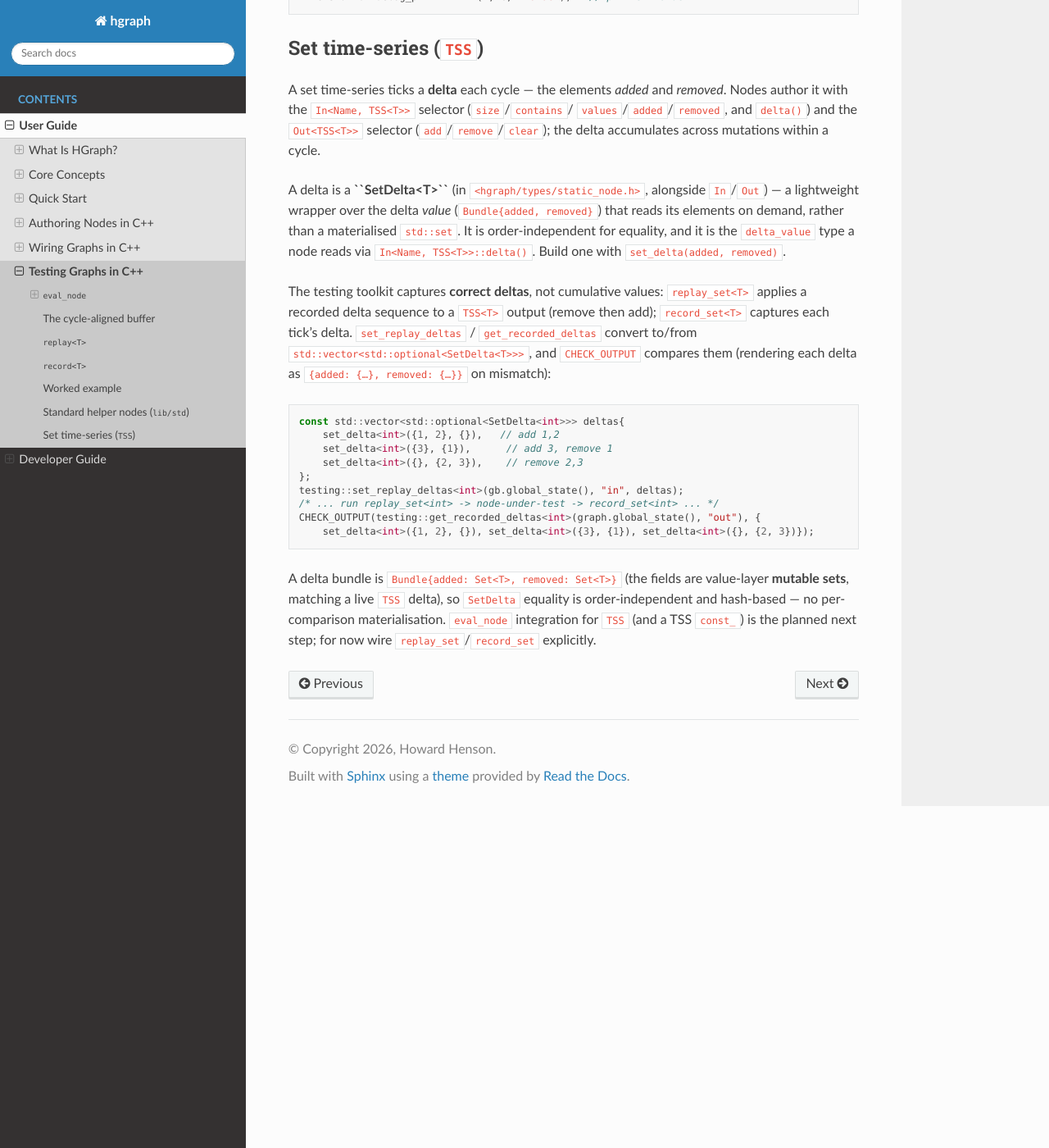
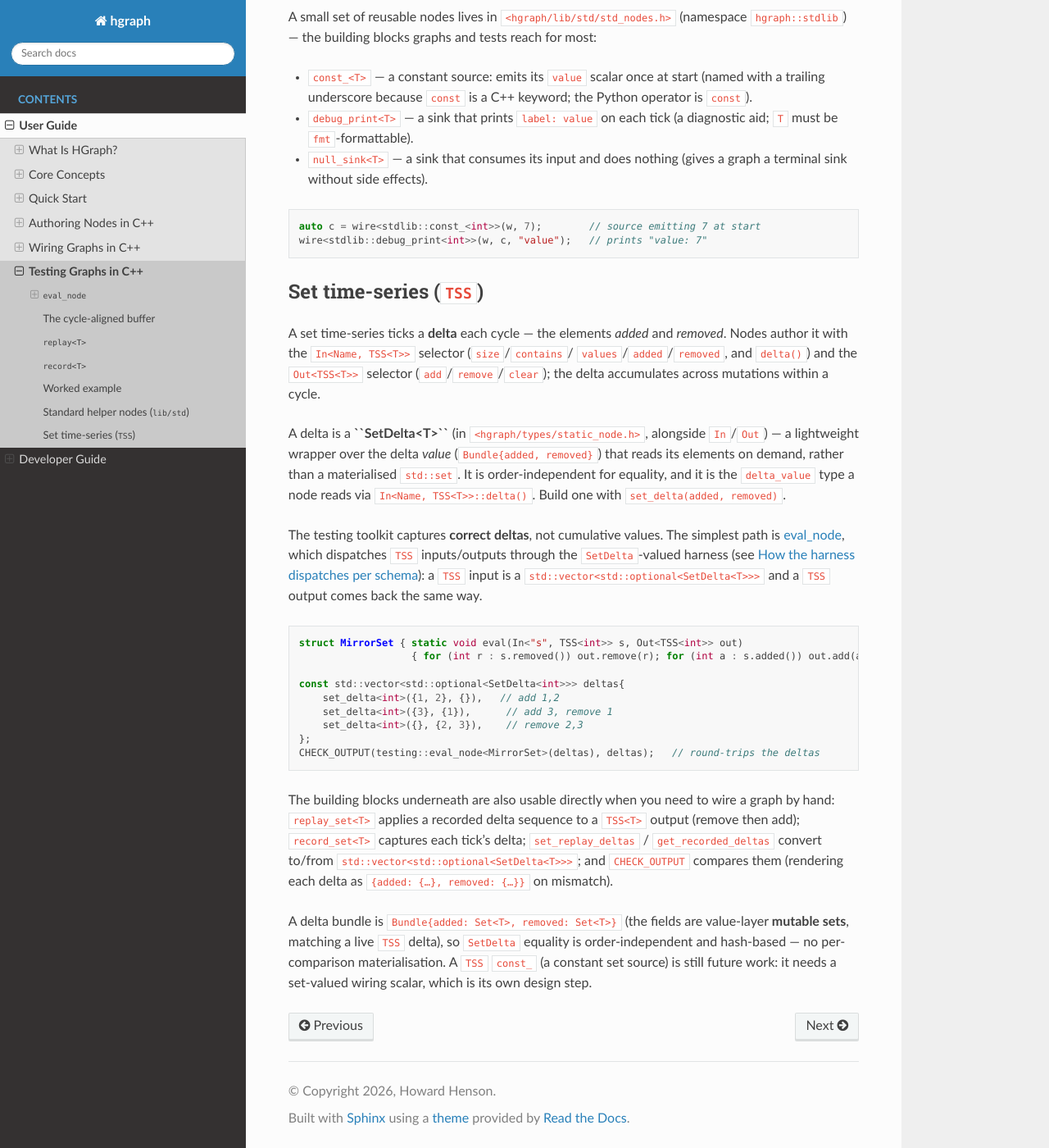
Before and after one commit to hhenson/hg_cpp, a Sphinx documentation site: the page built from docs/source/user_guide/testing_graphs_cpp.rst, in a window 1280 px wide and 1400 px high, scrolled down 4146 px. Shown: the whole window at 82% size. Built offline with Sphinx 7.4.7 and the Read the Docs theme 3.1.0, drawn with Linux system fonts in a browser that asks for light colours; some of the changed text lies outside the part shown.

Commit message:
improve set_delta

```diff
--- a/docs/source/user_guide/testing_graphs_cpp.rst
+++ b/docs/source/user_guide/testing_graphs_cpp.rst
@@ -72,10 +72,26 @@ input may be a braced list (its type is inferred); later inputs are passed as
    CHECK_OUTPUT(testing::eval_node<Sum>({1, none, 3}, rhs), {11, 21, 33});  // lhs persists at cycle 1
 
 The first parameter must be a time-series input, and the node must have exactly one
-output. ``eval_node`` currently drives **scalar** ``TS<T>`` inputs/outputs; set
-time-series (``TSS``) are tested with ``replay_set``/``record_set`` (see *Set
-time-series* below). Other container types (``TSB``/``TSL``/``TSD``/``TSW``) are a
-future extension, gated on their ``In``/``Out`` selectors.
+output. ``eval_node`` drives both **scalar** ``TS<T>`` and **set** ``TSS<T>`` inputs
+and outputs: a ``TSS`` input/output exchanges a per-cycle ``SetDelta<T>`` rather than a
+bare value (see *Set time-series* below). Other container types
+(``TSB``/``TSL``/``TSD``/``TSW``) are a future extension — each is one new
+``ts_harness`` specialisation (see below) plus its ``replay``/``record`` pair.
+
+.. _ts-harness:
+
+How the harness dispatches per schema
+.....................................
+
+``eval_node`` itself is schema-agnostic: for each input and the output it consults a
+``ts_harness<S>`` trait (in ``<hgraph/lib/testing/eval_node.h>``) that names the
+per-cycle **harness element** (``T`` for ``TS<T>``, ``SetDelta<T>`` for ``TSS<T>``)
+and the four operations it needs — wire the ``replay`` source, seed its buffer, wire
+the ``record`` sink, and read the captured buffer back. The first input's element type
+is what the (braced) first argument holds, and the output's element type is what the
+returned ``std::vector<std::optional<…>>`` holds. Supporting a new time-series kind is
+therefore a localised change: add a ``ts_harness`` specialisation alongside that kind's
+``replay``/``record`` nodes; ``eval_node`` does not change.
 
 Comparing results: ``CHECK_OUTPUT``
 ....................................
@@ -225,27 +241,33 @@ materialised ``std::set``. It is order-independent for equality, and it is the
 ``delta_value`` type a node reads via ``In<Name, TSS<T>>::delta()``. Build one with
 ``set_delta(added, removed)``.
 
-The testing toolkit captures **correct deltas**, not cumulative values:
-``replay_set<T>`` applies a recorded delta sequence to a ``TSS<T>`` output (remove
-then add); ``record_set<T>`` captures each tick's delta. ``set_replay_deltas`` /
-``get_recorded_deltas`` convert to/from ``std::vector<std::optional<SetDelta<T>>>``,
-and ``CHECK_OUTPUT`` compares them (rendering each delta as ``{added: {…}, removed:
-{…}}`` on mismatch):
+The testing toolkit captures **correct deltas**, not cumulative values. The simplest
+path is :ref:`eval_node <eval-node>`, which dispatches ``TSS`` inputs/outputs through
+the ``SetDelta``-valued harness (see :ref:`ts-harness`): a ``TSS`` input is a
+``std::vector<std::optional<SetDelta<T>>>`` and a ``TSS`` output comes back the same
+way.
 
 .. code-block:: cpp
+
+   struct MirrorSet { static void eval(In<"s", TSS<int>> s, Out<TSS<int>> out)
+                      { for (int r : s.removed()) out.remove(r); for (int a : s.added()) out.add(a); } };
 
    const std::vector<std::optional<SetDelta<int>>> deltas{
        set_delta<int>({1, 2}, {}),   // add 1,2
        set_delta<int>({3}, {1}),      // add 3, remove 1
        set_delta<int>({}, {2, 3}),    // remove 2,3
    };
-   testing::set_replay_deltas<int>(gb.global_state(), "in", deltas);
-   /* ... run replay_set<int> -> node-under-test -> record_set<int> ... */
-   CHECK_OUTPUT(testing::get_recorded_deltas<int>(graph.global_state(), "out"), {
-       set_delta<int>({1, 2}, {}), set_delta<int>({3}, {1}), set_delta<int>({}, {2, 3})});
+   CHECK_OUTPUT(testing::eval_node<MirrorSet>(deltas), deltas);   // round-trips the deltas
+
+The building blocks underneath are also usable directly when you need to wire a graph
+by hand: ``replay_set<T>`` applies a recorded delta sequence to a ``TSS<T>`` output
+(remove then add); ``record_set<T>`` captures each tick's delta; ``set_replay_deltas``
+/ ``get_recorded_deltas`` convert to/from ``std::vector<std::optional<SetDelta<T>>>``;
+and ``CHECK_OUTPUT`` compares them (rendering each delta as ``{added: {…}, removed:
+{…}}`` on mismatch).
 
 A delta bundle is ``Bundle{added: Set<T>, removed: Set<T>}`` (the fields are
 value-layer **mutable sets**, matching a live ``TSS`` delta), so ``SetDelta``
-equality is order-independent and hash-based — no per-comparison materialisation.
-``eval_node`` integration for ``TSS`` (and a TSS ``const_``) is the planned next
-step; for now wire ``replay_set``/``record_set`` explicitly.
+equality is order-independent and hash-based — no per-comparison materialisation. A
+``TSS`` ``const_`` (a constant set source) is still future work: it needs a
+set-valued wiring scalar, which is its own design step.
```
Also changed, not shown: 2 other files.
